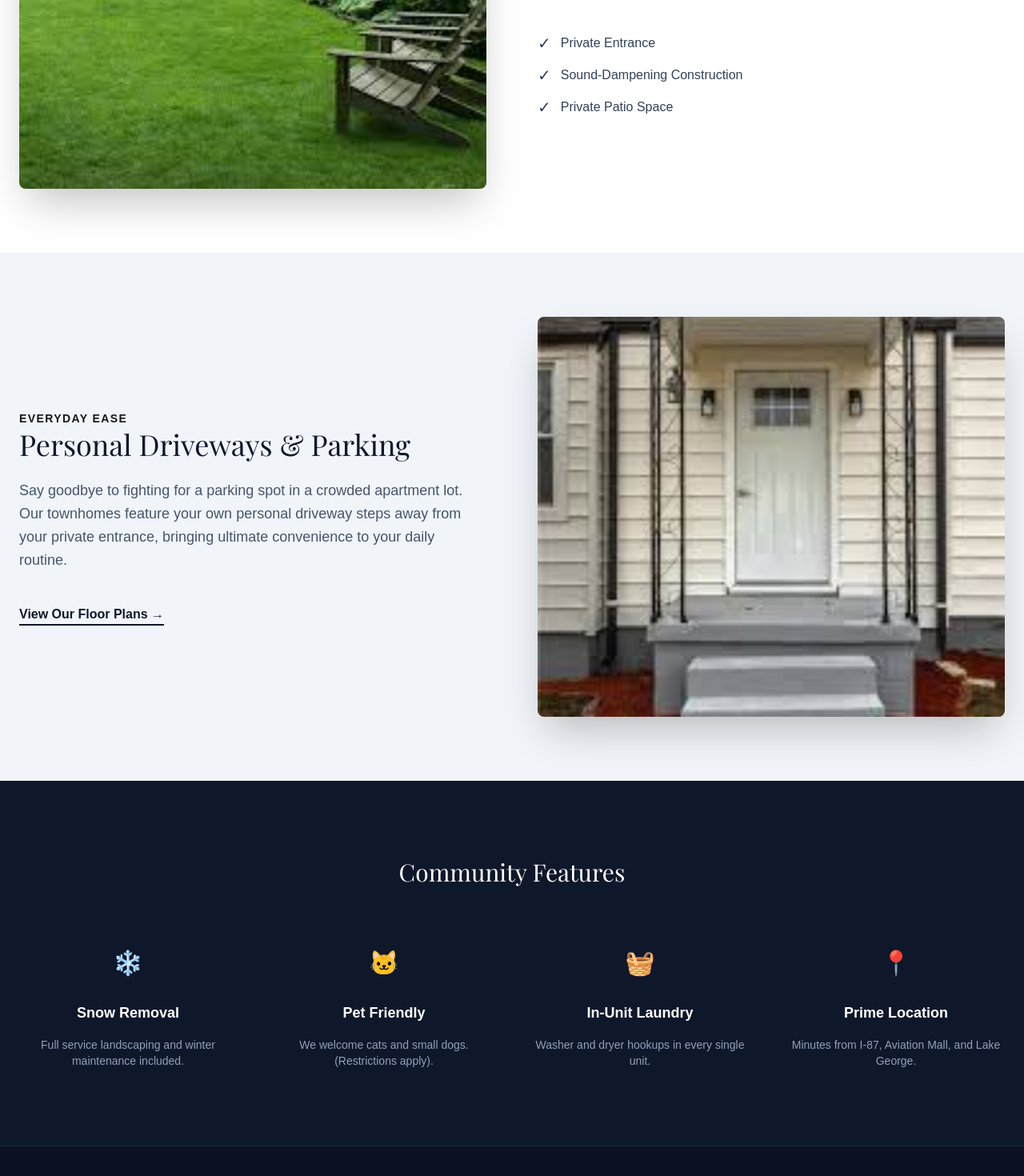
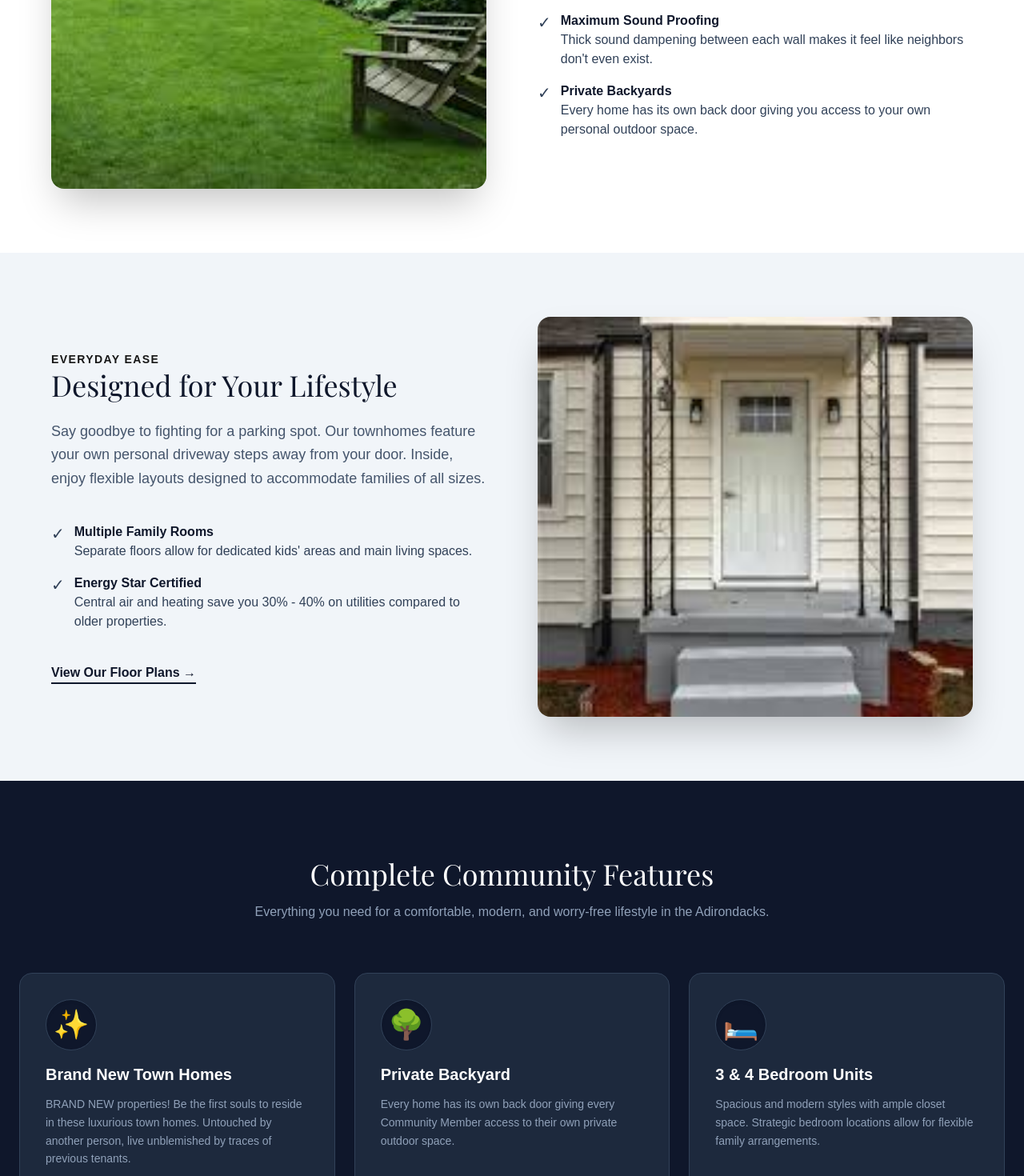
Before and after one commit to MikeNaz101/SubliminalSarcasmStudios, a Next.js app in the folder WebDev/saint-james-place/: page /amenities in a window 1280 px wide. Shown: the part 920-2390 px from the top of the page at 80% size. Built offline with nearby package versions, Linux system fonts and the light colour scheme; no server answers; a web font is replaced by a local one.

Commit message:
fixed amenities

```diff
--- a/WebDev/saint-james-place/src/app/amenities/page.tsx
+++ b/WebDev/saint-james-place/src/app/amenities/page.tsx
@@ -1,6 +1,70 @@
 import Navbar from '@/components/Navbar';
 import Image from 'next/image';
 import Link from 'next/link';
+
+// Merged data from both your original code and the Squarespace content
+const amenitiesList = [
+    {
+        title: "Brand New Town Homes",
+        desc: "BRAND NEW properties! Be the first souls to reside in these luxurious town homes. Untouched by another person, live unblemished by traces of previous tenants.",
+        icon: "✨"
+    },
+    {
+        title: "Private Backyard",
+        desc: "Every home has its own back door giving every Community Member access to their own private outdoor space.",
+        icon: "🌳"
+    },
+    {
+        title: "3 & 4 Bedroom Units",
+        desc: "Spacious and modern styles with ample closet space. Strategic bedroom locations allow for flexible family arrangements.",
+        icon: "🛏️"
+    },
+    {
+        title: "Maximum Sound Proofing",
+        desc: "Rest easy and worry not about hearing your neighbors. With thick sound proofing between each townhouse wall, it's like they don't even exist.",
+        icon: "🔇"
+    },
+    {
+        title: "Multiple Family Rooms",
+        desc: "Separated by entire floors, families with children can enjoy the option of having a kids area or come together in the larger living room space.",
+        icon: "🛋️"
+    },
+    {
+        title: "Modern Seamless Flooring",
+        desc: "Furnished with modern seamless flooring, making cleaning a breeze and giving you unprecedented control over allergies.",
+        icon: "🧹"
+    },
+    {
+        title: "Central Air & Heating",
+        desc: "Setup with Energy Star Certified Central HVAC. Utilities will average 30% - 40% less than older properties.",
+        icon: "❄️"
+    },
+    {
+        title: "Washer & Dryer Hook-Ups",
+        desc: "Each Townhouse is fitted with Washer and Dryer Hook-Ups for your ultimate convenience.",
+        icon: "🧺"
+    },
+    {
+        title: "Large Open Spaces",
+        desc: "A large grassy area safe for children and families to enjoy the pure Adirondack air. Summer on fresh cut grass is paradise.",
+        icon: "🏞️"
+    },
+    {
+        title: "Family Fire Pits",
+        desc: "Residential fire places are located on the outskirts of the grass fields. Private access is available at all times throughout the year.",
+        icon: "🔥"
+    },
+    {
+        title: "Pet Friendly",
+        desc: "We welcome cats and small dogs. Your furry family members are welcome here. (Restrictions apply).",
+        icon: "🐾"
+    },
+    {
+        title: "Maintenance Free",
+        desc: "Full service landscaping and winter snow removal are completely included.",
+        icon: "🚜"
+    }
+];
 
 export default function Amenities() {
     return (
@@ -10,7 +74,6 @@ export default function Amenities() {
             {/* --- HERO SECTION --- */}
             <section className="relative h-[60vh] flex items-center justify-center">
                 <div className="absolute inset-0 bg-slate-900">
-                    {/* Placeholder for Amenities Hero Image */}
                     <Image
                         src="/images/amenity-hero.jpg"
                         alt="Saint James Place Lifestyle"
@@ -26,10 +89,10 @@ export default function Amenities() {
                 </div>
             </section>
 
-            {/* --- FEATURE 1: PRIVACY --- */}
+            {/* --- FEATURE 1: PRIVACY & SOUNDPROOFING --- */}
             <section className="py-20 px-6 bg-white">
-                <div className="container mx-auto grid md:grid-cols-2 gap-16 items-center">
-                    <div className="order-2 md:order-1 relative h-[500px] rounded-lg overflow-hidden shadow-2xl">
+                <div className="container mx-auto max-w-6xl grid md:grid-cols-2 gap-16 items-center">
+                    <div className="order-2 md:order-1 relative h-[500px] rounded-2xl overflow-hidden shadow-2xl">
                         <Image
                             src="/images/exterior-privacy.jpg"
                             alt="Private Entrance"
@@ -41,40 +104,60 @@ export default function Amenities() {
                         <span className="text-gold-500 font-bold tracking-widest uppercase text-sm">True Privacy</span>
                         <h2 className="text-4xl font-serif text-slate-900">No Neighbors Above or Below</h2>
                         <p className="text-slate-600 leading-relaxed text-lg">
-                            Experience the quiet of townhouse living. Unlike standard apartments, our units feature
-                            private entrances and multi-floor layouts, ensuring you never have to worry about footsteps overhead.
+                            Experience the quiet of townhouse living. Unlike standard apartments, our brand new units feature
+                            private entrances and multi-floor layouts, ensuring maximum privacy.
                         </p>
-                        <ul className="space-y-3 pt-4">
-                            <li className="flex items-center text-slate-700">
-                                <span className="text-gold-500 text-xl mr-3">✓</span> Private Entrance
+                        <ul className="space-y-4 pt-4">
+                            <li className="flex items-start text-slate-700">
+                                <span className="text-gold-500 text-xl mr-3 leading-none mt-1">✓</span>
+                                <div>
+                                    <strong className="block text-slate-900">Maximum Sound Proofing</strong>
+                                    Thick sound dampening between each wall makes it feel like neighbors don't even exist.
+                                </div>
                             </li>
-                            <li className="flex items-center text-slate-700">
-                                <span className="text-gold-500 text-xl mr-3">✓</span> Sound-Dampening Construction
-                            </li>
-                            <li className="flex items-center text-slate-700">
-                                <span className="text-gold-500 text-xl mr-3">✓</span> Private Patio Space
+                            <li className="flex items-start text-slate-700">
+                                <span className="text-gold-500 text-xl mr-3 leading-none mt-1">✓</span>
+                                <div>
+                                    <strong className="block text-slate-900">Private Backyards</strong>
+                                    Every home has its own back door giving you access to your own personal outdoor space.
+                                </div>
                             </li>
                         </ul>
                     </div>
                 </div>
             </section>
 
-            {/* --- FEATURE 2: CONVENIENCE --- */}
+            {/* --- FEATURE 2: CONVENIENCE & SPACE --- */}
             <section className="py-20 px-6 bg-slate-100">
-                <div className="container mx-auto grid md:grid-cols-2 gap-16 items-center">
+                <div className="container mx-auto max-w-6xl grid md:grid-cols-2 gap-16 items-center">
                     <div className="space-y-6">
                         <span className="text-gold-500 font-bold tracking-widest uppercase text-sm">Everyday Ease</span>
-                        <h2 className="text-4xl font-serif text-slate-900">Personal Driveways & Parking</h2>
+                        <h2 className="text-4xl font-serif text-slate-900">Designed for Your Lifestyle</h2>
                         <p className="text-slate-600 leading-relaxed text-lg">
-                            Say goodbye to fighting for a parking spot in a crowded apartment lot.
-                            Our townhomes feature your own personal driveway steps away from your private entrance,
-                            bringing ultimate convenience to your daily routine.
+                            Say goodbye to fighting for a parking spot. Our townhomes feature your own personal driveway
+                            steps away from your door. Inside, enjoy flexible layouts designed to accommodate families of all sizes.
                         </p>
-                        <Link href="/floorplans" className="inline-block mt-4 text-slate-900 font-bold border-b-2 border-gold-500 hover:text-gold-600 transition-colors">
+                        <ul className="space-y-4 pt-4 pb-4">
+                            <li className="flex items-start text-slate-700">
+                                <span className="text-gold-500 text-xl mr-3 leading-none mt-1">✓</span>
+                                <div>
+                                    <strong className="block text-slate-900">Multiple Family Rooms</strong>
+                                    Separate floors allow for dedicated kids' areas and main living spaces.
+                                </div>
+                            </li>
+                            <li className="flex items-start text-slate-700">
+                                <span className="text-gold-500 text-xl mr-3 leading-none mt-1">✓</span>
+                                <div>
+                                    <strong className="block text-slate-900">Energy Star Certified</strong>
+                                    Central air and heating save you 30% - 40% on utilities compared to older properties.
+                                </div>
+                            </li>
+                        </ul>
+                        <Link href="/floorplans" className="inline-block text-slate-900 font-bold border-b-2 border-gold-500 hover:text-gold-600 transition-colors">
                             View Our Floor Plans →
                         </Link>
                     </div>
-                    <div className="relative h-[500px] rounded-lg overflow-hidden shadow-2xl">
+                    <div className="relative h-[500px] rounded-2xl overflow-hidden shadow-2xl">
                         <Image
                             src="/images/private-driveway.jpg"
                             alt="Personal Driveway and Private Entrance"
@@ -85,43 +168,33 @@ export default function Amenities() {
                 </div>
             </section>
 
-            {/* --- AMENITY GRID --- */}
-            <section className="py-24 px-6 bg-slate-900 text-white text-center">
-                <div className="container mx-auto">
-                    <h2 className="text-3xl font-serif mb-16">Community Features</h2>
-                    <div className="grid grid-cols-2 md:grid-cols-4 gap-12">
-                        {/* Item 1 */}
-                        <div className="space-y-4">
-                            <div className="w-16 h-16 bg-gold-500 rounded-full mx-auto flex items-center justify-center text-3xl">
-                                ❄️
+            {/* --- FULL AMENITIES GRID --- */}
+            <section className="py-24 px-6 bg-slate-900">
+                <div className="container mx-auto max-w-7xl">
+                    <div className="text-center mb-16">
+                        <h2 className="text-4xl font-serif text-white mb-4">Complete Community Features</h2>
+                        <p className="text-slate-400 max-w-2xl mx-auto">
+                            Everything you need for a comfortable, modern, and worry-free lifestyle in the Adirondacks.
+                        </p>
+                    </div>
+
+                    <div className="grid grid-cols-1 md:grid-cols-2 lg:grid-cols-3 gap-6">
+                        {amenitiesList.map((item, index) => (
+                            <div
+                                key={index}
+                                className="bg-slate-800 border border-slate-700 p-8 rounded-2xl hover:bg-slate-800/80 hover:-translate-y-1 transition-all duration-300"
+                            >
+                                <div className="text-4xl mb-4 bg-slate-900 w-16 h-16 rounded-full flex items-center justify-center border border-slate-700 shadow-inner">
+                                    {item.icon}
+                                </div>
+                                <h3 className="text-xl font-bold text-white mb-3">
+                                    {item.title}
+                                </h3>
+                                <p className="text-slate-400 text-sm leading-relaxed">
+                                    {item.desc}
+                                </p>
                             </div>
-                            <h3 className="font-bold text-lg">Snow Removal</h3>
-                            <p className="text-slate-400 text-sm">Full service landscaping and winter maintenance included.</p>
-                        </div>
-                        {/* Item 2 */}
-                        <div className="space-y-4">
-                            <div className="w-16 h-16 bg-gold-500 rounded-full mx-auto flex items-center justify-center text-3xl">
-                                🐱
-                            </div>
-                            <h3 className="font-bold text-lg">Pet Friendly</h3>
-                            <p className="text-slate-400 text-sm">We welcome cats and small dogs. (Restrictions apply).</p>
-                        </div>
-                        {/* Item 3 */}
-                        <div className="space-y-4">
-                            <div className="w-16 h-16 bg-gold-500 rounded-full mx-auto flex items-center justify-center text-3xl">
-                                🧺
-                            </div>
-                            <h3 className="font-bold text-lg">In-Unit Laundry</h3>
-                            <p className="text-slate-400 text-sm">Washer and dryer hookups in every single unit.</p>
-                        </div>
-                        {/* Item 4 */}
-                        <div className="space-y-4">
-                            <div className="w-16 h-16 bg-gold-500 rounded-full mx-auto flex items-center justify-center text-3xl">
-                                📍
-                            </div>
-                            <h3 className="font-bold text-lg">Prime Location</h3>
-                            <p className="text-slate-400 text-sm">Minutes from I-87, Aviation Mall, and Lake George.</p>
-                        </div>
+                        ))}
                     </div>
                 </div>
             </section>
```
Also changed, not shown: WebDev/saint-james-place/src/components/Navbar.tsx (+9 -37 lines), WebDev/saint-james-place/src/components/Amenities.tsx (added).
